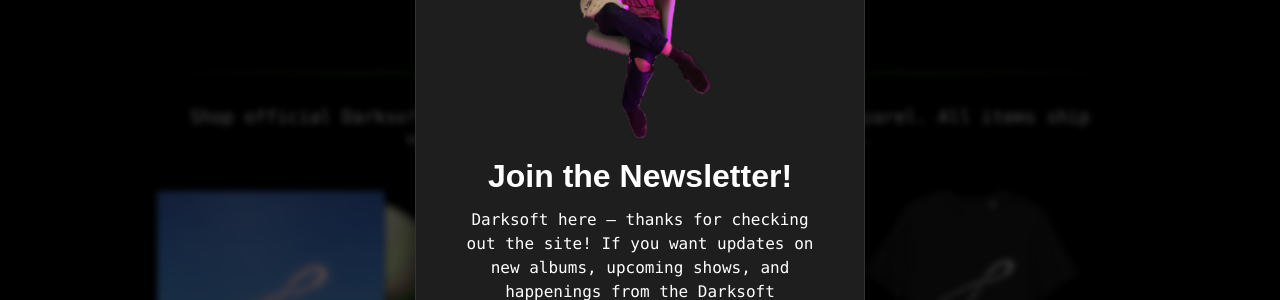
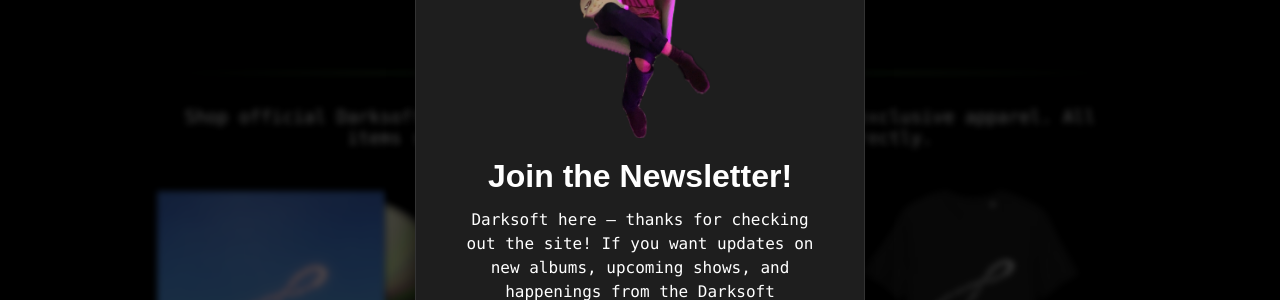
Before and after one commit to darks0ft/website, a Jekyll site: the page built from merch.html, in a window 1280 px wide and 900 px high. Shown: the part 257-557 px from the top of the window. Built offline with Jekyll 4.4.1, drawn with Linux system fonts in a browser that asks for light colours; some web fonts are replaced.

Commit message:
Add CDs and vinyl to merch page metadata
Updated the merchandise page to include CDs and vinyl in the title, description, and content.

```diff
--- a/merch.html
+++ b/merch.html
@@ -9,18 +9,18 @@
 <head>
   {% include head.html %}
 
-  <title>Darksoft Merch — Official Shirts, Hats & Apparel</title>
+  <title>Darksoft Merch — Official Shirts, Vinyl, CDs, Hats & Apparel</title>
 
-  <meta name="description" content="Shop official Darksoft merch including Everydayness T-shirts, dad hats, logo shirts, and dream-pop inspired apparel. Worldwide shipping. Support the project by picking up exclusive on-demand items.">
+  <meta name="description" content="Shop official Darksoft merch including Vinyl, CDs, Everydayness T-shirts, dad hats, logo shirts, and dream-pop inspired apparel. Worldwide shipping. Support the project by picking up exclusive on-demand items.">
 
   <link rel="canonical" href="https://darksoft.band/merch/">
 
   <!-- SEO Keywords -->
-  <meta name="keywords" content="Darksoft merch, Darksoft apparel, Darksoft t-shirts, Darksoft hat, dream pop merch, shoegaze merch, Darksoft store, Everydayness shirt, indie artist merch">
+  <meta name="keywords" content="Darksoft merch, Darksoft vinyl, Everydayness vinyl, Everydayness CD, Darksoft apparel, Darksoft t-shirts, Darksoft hat, dream pop merch, shoegaze merch, Darksoft store, Everydayness shirt, indie artist merch">
 
   <!-- Open Graph -->
   <meta property="og:title" content="Darksoft Merch — Official Apparel, Hats & Shirts">
-  <meta property="og:description" content="Shop official Darksoft merch including Everydayness T-shirts, hats, logo shirts, and exclusive apparel. Worldwide shipping.">
+  <meta property="og:description" content="Shop official Darksoft merch including Everydayness T-shirts, CDs, vinyl, hats, logo shirts, and exclusive apparel. Worldwide shipping.">
   <meta property="og:url" content="https://darksoft.band/merch/">
   <meta property="og:type" content="website">
   <meta property="og:image" content="https://raw.githubusercontent.com/darks0ft/website/main/assets/Darksoft%20Promo%20Graphic.jpg">
@@ -57,7 +57,7 @@
 
   <section class="page-wrapper">
     <h2>Darksoft Merch</h2>
-<p>Shop official Darksoft merch: T-shirts, hats, and exclusive apparel. All items ship worldwide and support the project directly.</p>
+<p>Shop official Darksoft merch: CDs, vinyl, T-shirts, hats, and exclusive apparel. All items ship worldwide and support the project directly.</p>
 
 <div class="merch-gallery">
 
```
